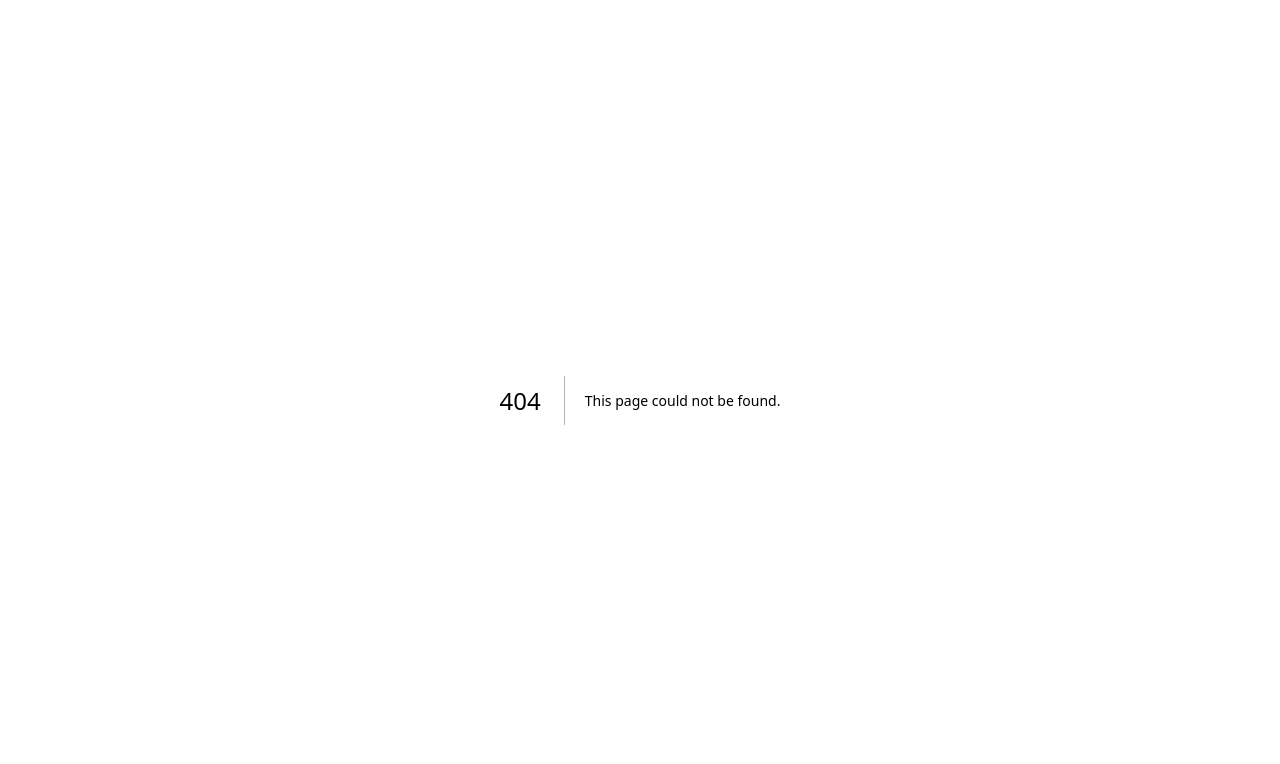
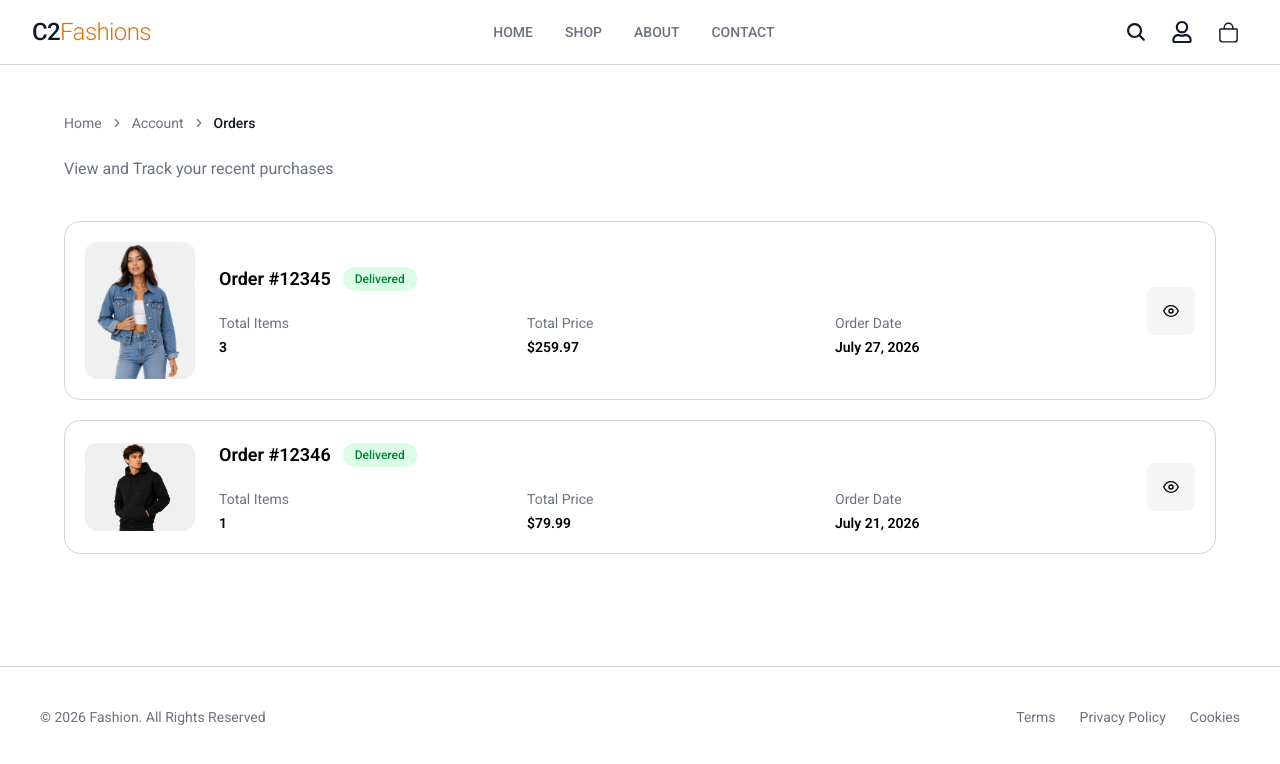
Before and after one commit to creativeloc/nextjs-estore2026, a Next.js app: page /account/orders in a window 1280 px wide. Before the commit this address had no page. Shown: the top 764 px of the page. Built offline with nearby package versions, Linux system fonts and the light colour scheme.

Commit message:
implemented orders page ui

```diff
--- /dev/null
+++ b/src/app/(protected)/account/orders/page.tsx
@@ -0,0 +1,106 @@
+import FrontendLayout from "@/components/layouts/FrontendLayout"
+import BreadCrumb from "@/components/ui/BreadCrumb"
+import Image from "next/image"
+import Link from "next/link"
+import { FiEye } from "react-icons/fi"
+
+const orders = [
+  {
+    id: "#12345",
+    image: "/images/product1.png",
+    totalItems: 3,
+    totalPrice: 259.97,
+    date: "July 27, 2026",
+    status: "Delivered"
+  },
+  {
+    id: "#12346",
+    image: "/images/product2.png",
+    totalItems: 1,
+    totalPrice: 79.99,
+    date: "July 21, 2026",
+    status: "Processing"
+  }
+]
+
+export default function OrdersPage() {
+  return (
+    <FrontendLayout>
+      <section className="mx-auto max-w-6xl py-12">
+        <BreadCrumb
+          items={[
+            {
+              label: "Home",
+              href: "/"
+            },
+            {
+              label: "Account",
+              href: "/account"
+            },
+            {
+              label: "Orders"
+            }
+          ]}
+        />
+
+        <p className="text-muted-foreground mt-2">
+          View and Track your recent purchases
+        </p>
+
+        <div className="mt-10 space-y-5">
+          {orders.map((order) => (
+            <div
+              key={order.id}
+              className="flex flex-col gap-6 rounded-2xl border border-border p-5 transition hover:shadow-sm md:flex-row md:items-center"
+            >
+              <Image
+                src={order.image}
+                alt={order.id}
+                width={110}
+                height={130}
+                className="rounded-xl object-cover"
+              />
+
+              <div className="flex-1">
+                <div className="flex flex-wrap items-center gap-3">
+                  <h2 className="font-semibold text-lg">Order {order.id}</h2>
+
+                  <span
+                    className={`rounded-full px-3 py-1 text-xs font-medium bg-green-100 text-green-700`}
+                  >
+                    Delivered
+                  </span>
+                </div>
+
+                <div className="mt-5 grid grid-cols-2 gap-5 text-sm md:grid-cols-3">
+                  <div>
+                    <p className="text-muted-foreground">Total Items</p>
+                    <p className="mt-1 font-semibold">{order.totalItems}</p>
+                  </div>
+
+                  <div>
+                    <p className="text-muted-foreground">Total Price</p>
+                    <p className="mt-1 font-semibold">
+                      ${order.totalPrice.toFixed(2)}
+                    </p>
+                  </div>
+
+                  <div>
+                    <p className="text-muted-foreground">Order Date</p>
+                    <p className="mt-1 font-semibold">{order.date}</p>
+                  </div>
+                </div>
+              </div>
+
+              <Link href={`/account/orders/${order.id}`}>
+                <button className="rounded-lg p-4 transition bg-surface cursor-pointer">
+                  <FiEye />
+                </button>
+              </Link>
+            </div>
+          ))}
+        </div>
+      </section>
+    </FrontendLayout>
+  )
+}
```
